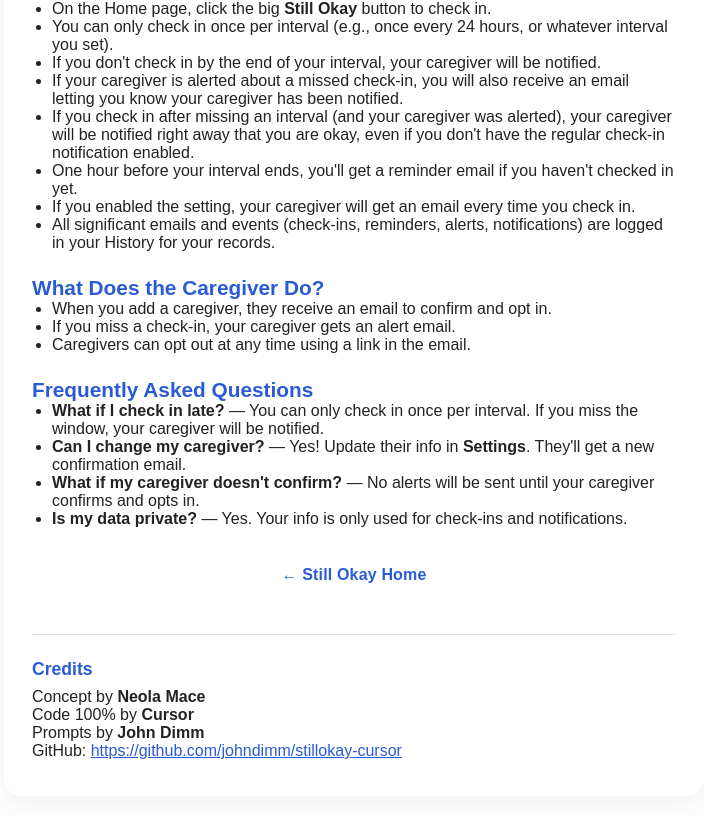
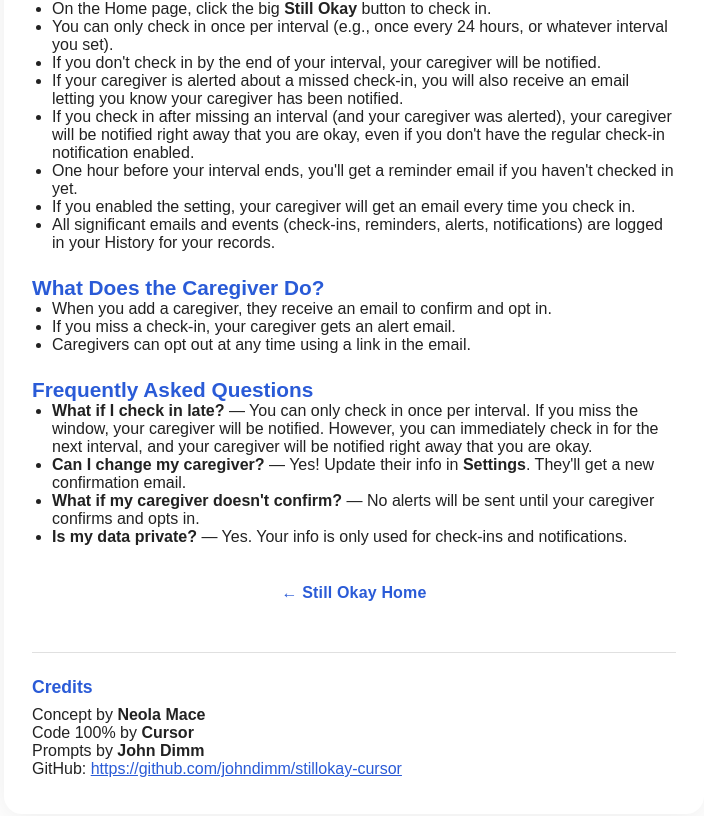
Before and after one commit to johndimm/stillokay-cursor, a Next.js app: page /guide in a window 1280 px wide. Shown: the part 506-1322 px from the top of the page, without its empty margins (286-990 px from the left). Built offline with nearby package versions, Linux system fonts and the light colour scheme.

Commit message:
Updated guide with new functionality

```diff
--- a/src/pages/guide.js
+++ b/src/pages/guide.js
@@ -37,7 +37,7 @@
       </ul>
       <h2 style={{ fontSize: '1.3rem', marginTop: 24, color: '#2a5bd7' }}>Frequently Asked Questions</h2>
       <ul style={{ marginLeft: 20 }}>
-        <li><b>What if I check in late?</b> — You can only check in once per interval. If you miss the window, your caregiver will be notified.</li>
+        <li><b>What if I check in late?</b> — You can only check in once per interval. If you miss the window, your caregiver will be notified. However, you can immediately check in for the next interval, and your caregiver will be notified right away that you are okay.</li>
         <li><b>Can I change my caregiver?</b> — Yes! Update their info in <b>Settings</b>. They'll get a new confirmation email.</li>
         <li><b>What if my caregiver doesn't confirm?</b> — No alerts will be sent until your caregiver confirms and opts in.</li>
         <li><b>Is my data private?</b> — Yes. Your info is only used for check-ins and notifications.</li>
```
